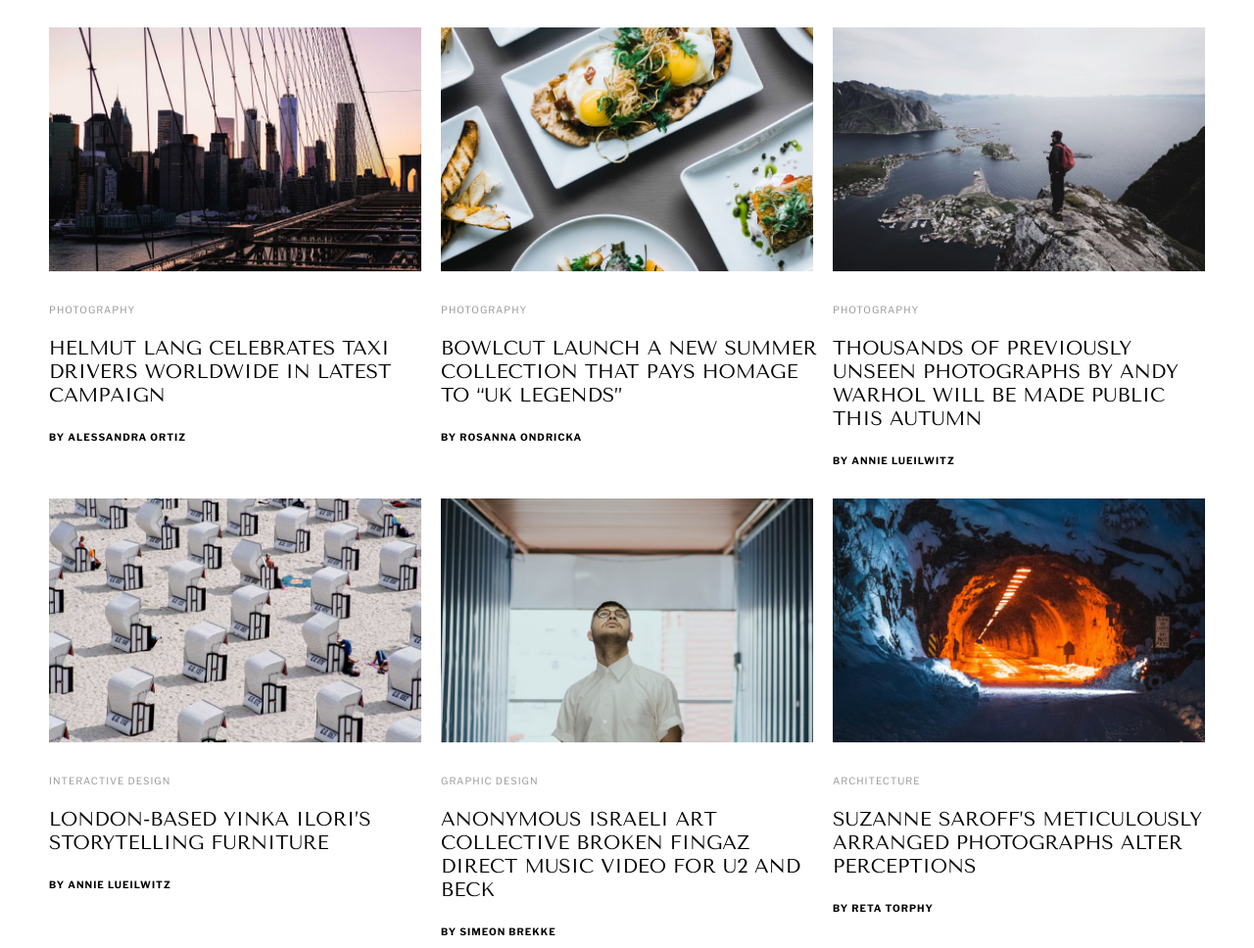
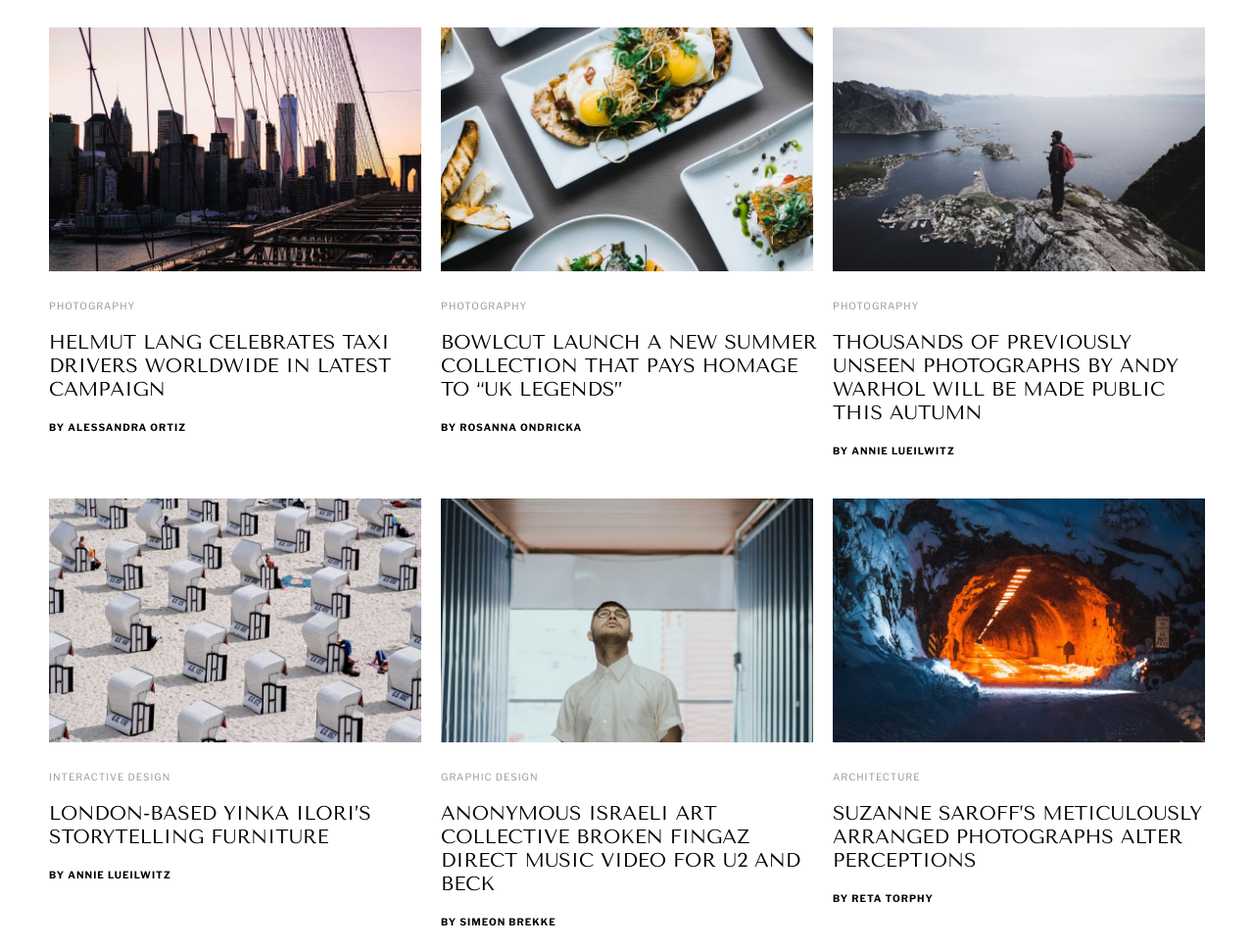
Before and after one commit to MergerS/NOICELAND, a plain HTML site: page index.html in a window 1280 px wide. Shown: the part 687-1655 px from the top of the page at 98% size. Drawn offline with nearby package versions, Linux system fonts and the light colour scheme; a web font is replaced by a local one.

Commit message:
rework block photo

```diff
--- a/index.html
+++ b/index.html
@@ -33,43 +33,52 @@
       </div>
     </div>
   </div>
-  <section class="photo">
-   <div class="container">
+<section class="photo">
+  <div class="container">
      <div class="photo__block">
       <div class="photo__blocks">
         <img src="img/Alessandra.jpg" alt="photography" class="photo__img">
-        <span class="photo-text__crumb">Photography</span>
-        <h3 class="photo-text__large">Helmut Lang celebrates taxi drivers worldwide in latest campaign</h3>
-        <span class="photo-text__by">By Alessandra Ortiz</span></div>
+        <div class="photo-text">
+         <span class="photo-text__crumb">Photography</span>
+         <h3 class="photo-text__large">Helmut Lang celebrates taxi drivers worldwide in latest campaign</h3>
+         <span class="photo-text__by">By Alessandra Ortiz</span>
+        </div>
+      </div>
       <div class="photo__blocks">
         <img src="img/Rossana.png" alt="photography" class="photo__img">
-        <span class="photo-text__crumb">Photography</span>
+        <div class="photo-text"><span class="photo-text__crumb">Photography</span>
         <h3 class="photo-text__large">Bowlcut launch a new summer collection that pays homage to “UK legends”</h3>
         <span class="photo-text__by">By Rosanna Ondricka</span>
+        </div>
       </div>
       <div class="photo__blocks">
         <img src="img/Annie1.jpg" alt="photography" class="photo__img">
-        <span class="photo-text__crumb">Photography</span>
+        <div class="photo-text"><span class="photo-text__crumb">Photography</span>
         <h3 class="photo-text__large">Thousands of previously unseen photographs by Andy Warhol will be made public this Autumn</h3>
         <span class="photo-text__by">By Annie Lueilwitz</span>
+        </div>
       </div>
       <div class="photo__blocks">
         <img src="img/Annie2.jpg" alt="photography" class="photo__img">
-        <span class="photo-text__crumb">Interactive Design</span>
+        <div class="photo-text"><span class="photo-text__crumb">Interactive Design</span>
         <h3 class="photo-text__large">London-based Yinka Ilori’s storytelling furniture</h3>
         <span class="photo-text__by">By Annie Lueilwitz</span>
+        </div>
       </div>
       <div class="photo__blocks">
         <img src="img/Simeon.png" alt="photography" class="photo__img">
-        <span class="photo-text__crumb">Graphic Design</span>
+        <div class="photo-text"><span class="photo-text__crumb">Graphic Design</span>
         <h3 class="photo-text__large">Anonymous Israeli art collective Broken Fingaz direct music video for U2 and Beck</h3>
         <span class="photo-text__by">By Simeon Brekke</span>
+        </div>
       </div>
       <div class="photo__blocks">
         <img src="img/Reta.jpg" alt="photography" class="photo__img">
+        <div class="photo-text">
         <span class="photo-text__crumb">Architecture</span>
         <h3 class="photo-text__large">Suzanne Saroff’s meticulously arranged photographs alter perceptions</h3>
         <span class="photo-text__by">By Reta Torphy</span>
+        </div>
       </div>
     </div>
   </div>
--- a/sass/blocks/_photo.sass
+++ b/sass/blocks/_photo.sass
@@ -15,6 +15,7 @@
     width: 400px
   &-text
     display: flex
+    flex-wrap: wrap
     &__crumb
       margin: 0
       text-transform: uppercase
@@ -24,8 +25,6 @@
       line-height: 12px
       letter-spacing: 1px
       color: $light
-      padding-bottom: 18px
-      padding-top: 24px
       padding-left: 10px
     &__large
       font-family: 'Tenor Sans'
```
Also changed, not shown: css/style.css.
